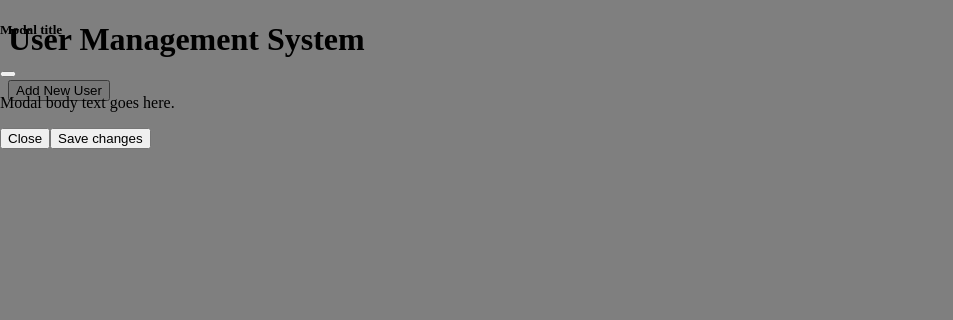
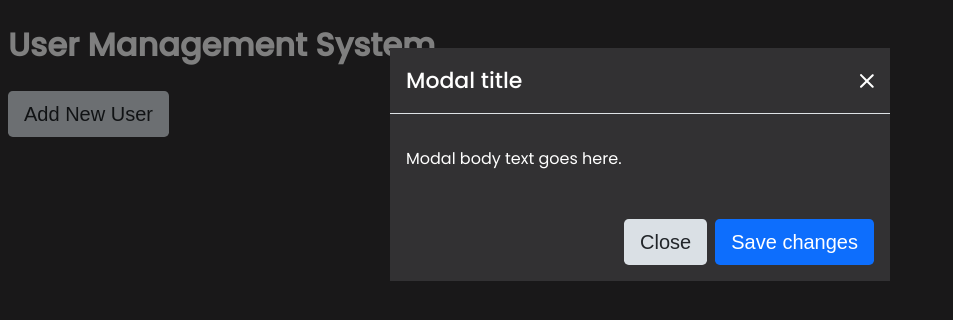
Before and after one commit to MotivatedDesigner/user-management-system-reactjs, a React (Vite) app: page / in a window 1280 px wide. Both pictures are taken after a click on the button "Add New User". Shown: the top 320 px of the page, without its empty margins (0-953 px from the left). Built offline with nearby package versions, Linux system fonts and the light colour scheme.

Commit message:
done styling modal

```diff
--- a/index.html
+++ b/index.html
@@ -4,7 +4,8 @@
     <meta charset="UTF-8" />
     <link rel="icon" type="image/svg+xml" href="/src/favicon.svg" />
     <meta name="viewport" content="width=device-width, initial-scale=1.0" />
-    <title>Vite App</title>
+    <link href="https://cdnjs.cloudflare.com/ajax/libs/font-awesome/5.13.0/css/all.min.css" rel="stylesheet">
+    <title>User Management System</title>
   </head>
   <body>
     <div id="root"></div>
--- a/package.json
+++ b/package.json
@@ -8,9 +8,7 @@
     "preview": "vite preview"
   },
   "dependencies": {
-    "bootstrap": "5.1.3",
     "react": "^17.0.2",
-    "react-bootstrap": "^2.1.2",
     "react-dom": "^17.0.2"
   },
   "devDependencies": {
--- a/src/App.jsx
+++ b/src/App.jsx
@@ -36,7 +36,7 @@ function App() {
     <div className="bg-secondary vh-100">
       <div className="container">
         <h1 className="text-center py-5">User Management System</h1>
-        <button className='btn btn-light mb-2' onClick={addUserHandler}>Add New User</button>
+        <button className='btn btn-primary' onClick={addUserHandler}>Add New User</button>
         {/* <MyTable data={users} onAction={actionHandler}/> */}
         <Modal show={showModal}/>
         {/* <UserForm action="edit" onSubmit={UserFormHandler} onCancel={closeModalHandler} initialData={users[0]}/> */}
--- /dev/null
+++ b/src/app.css
@@ -0,0 +1,32 @@
+@import url('https://fonts.googleapis.com/css2?family=Poppins:wght@100;300;400;500&display=swap');
+
+html {
+  font-family: 'Poppins', sans-serif;
+}
+
+body{
+  background-color: rgb(50, 49, 51);
+  color: white;
+}
+
+.btn{
+  outline: none;
+  border: none;
+  cursor: pointer;
+  padding: .5rem 1rem;
+  font-size: 1.25rem;
+  line-height: 1.5;
+  border-radius: .3rem;
+}
+
+.btn-primary{
+  color: #212529;
+  background-color: #dae0e5;
+  border-color: #d3d9df;
+}
+
+.btn-secondary{
+  color: #fff;
+  background-color: #0d6efd;
+  border-color: #0d6efd;
+}
--- a/src/components/Modal.jsx
+++ b/src/components/Modal.jsx
@@ -1,20 +1,19 @@
 import './modal.css'
-
 export const Modal = ({show}) => {
   return (
-    <div className={`my-modal ${show ? "show" : ""}`} tabIndex="-1">
+    <div className={`modal ${show ? "show" : ""}`} tabIndex="-1">
       <div className="modal-dialog">
         <div className="modal-content">
           <div className="modal-header">
             <h5 className="modal-title">Modal title</h5>
-            <button type="button" className="btn-close" data-bs-dismiss="modal" aria-label="Close"></button>
+            <svg aria-hidden="true" focusable="false" data-prefix="fa-regular" data-icon="xmark" class="svg-inline--fa fa-xmark fa-w-10" role="img" xmlns="http://www.w3.org/2000/svg" viewBox="0 0 320 512"><path d="M312.1 375c9.369 9.369 9.369 24.57 0 33.94s-24.57 9.369-33.94 0L160 289.9l-119 119c-9.369 9.369-24.57 9.369-33.94 0s-9.369-24.57 0-33.94L126.1 256L7.027 136.1c-9.369-9.369-9.369-24.57 0-33.94s24.57-9.369 33.94 0L160 222.1l119-119c9.369-9.369 24.57-9.369 33.94 0s9.369 24.57 0 33.94L193.9 256L312.1 375z" fill="currentColor"/></svg>
           </div>
           <div className="modal-body">
             <p>Modal body text goes here.</p>
           </div>
           <div className="modal-footer">
-            <button type="button" className="btn btn-secondary" data-bs-dismiss="modal">Close</button>
-            <button type="button" className="btn btn-primary">Save changes</button>
+            <button type="button" className="btn btn-primary" data-bs-dismiss="modal">Close</button>
+            <button type="button" className="btn btn-secondary">Save changes</button>
           </div>
         </div>
       </div>
--- a/src/components/modal.css
+++ b/src/components/modal.css
@@ -1,20 +1,62 @@
-.my-modal{
+.modal{
   position: fixed;
   top: 0;
   left: 0;
-  z-index: 1055;
+  z-index: 100;
   width: 100%;
   height: 100%;
   background-color: rgba(0, 0, 0, 0.5);
-  overflow-x: hidden;
-  overflow-y: auto;
-  outline: 0;
   visibility: hidden;
-  opacity: 0;
-  transition: visibility 0s ,opacity .4s cubic-bezier(0.165, 0.84, 0.44, 1);
+  transition: visibility 0s;
 }
 
-.my-modal.show{
+.modal.show{
   visibility: visible;
+}
+
+.modal-dialog{
+  display: flex;
+  justify-content: center;
+  align-items: center;
+  margin: 48px 0;
+  transform: translateY(-100px);
+  opacity: 0;
+  transition:
+    opacity .15s cubic-bezier(0.165, 0.84, 0.44, 1),
+    transform .3s cubic-bezier(0.165, 0.84, 0.44, 1);
+}
+.modal.show .modal-dialog{
+  transform: translateY(0);
   opacity: 1;
 }
+.modal-content{
+  background-color: rgb(50, 49, 51);
+  width: 500px;
+}
+.modal-content>div{
+  padding: 16px;
+}
+.modal-header{
+  border-bottom: 1px solid #dee2e6;
+  border-top-left-radius: calc(.3rem - 1px);
+  border-top-right-radius: calc(.3rem - 1px);
+  display: flex;
+  align-items: center;
+  justify-content: space-between;
+}
+.modal-header svg{
+  height: 22px;
+  cursor: pointer;
+}
+.modal-title{
+  line-height: 1.5;
+  font-size: 22px;
+  font-weight: 500;
+  margin: 0;
+}
+.modal-footer{
+  display: flex;
+  align-items: center;
+  justify-content: flex-end;
+  gap: 8px;
+}
--- a/src/main.jsx
+++ b/src/main.jsx
@@ -2,7 +2,7 @@ import React from 'react'
 import ReactDOM from 'react-dom'
 import App from './App'
 
-// import 'bootstrap/dist/css/bootstrap.min.css';
+import './app.css';
 
 ReactDOM.render(
   <React.StrictMode>
```
Also changed, not shown: 1 other file (tests, documents, lock files or other folders).
